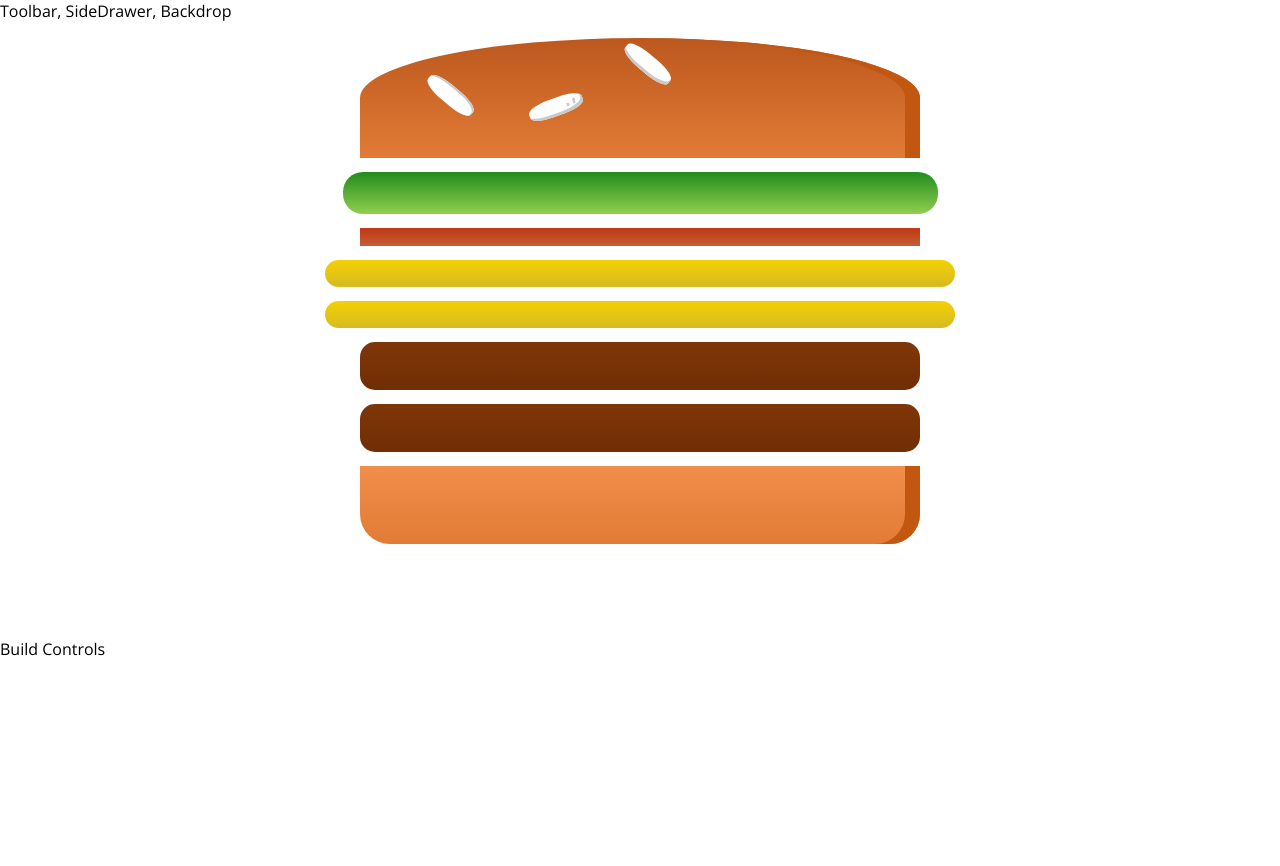
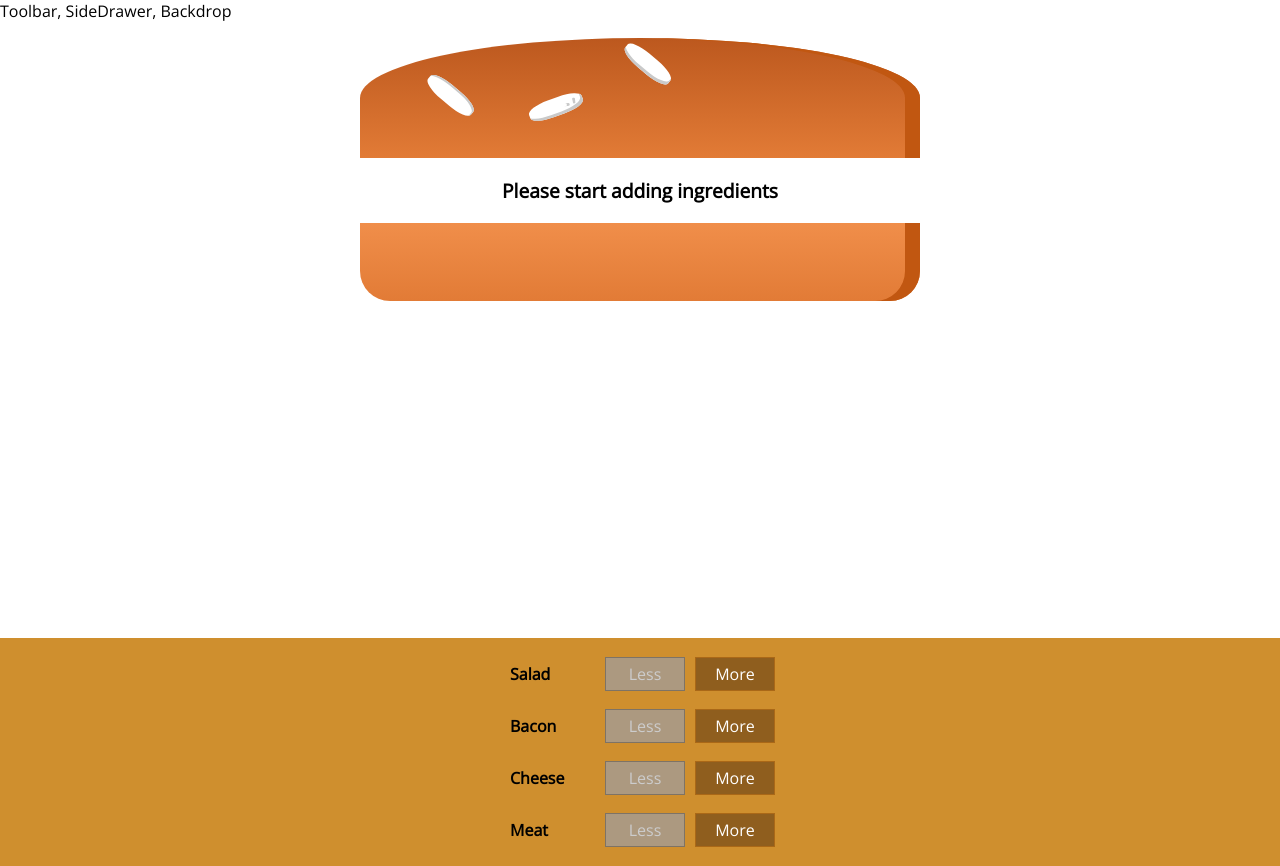
Before and after one commit to DenilsonDesigns/burger_builder_v3, a React (Create React App) app: page / in a window 1280 px wide. Before the commit the page ends 800 px from the top, so only its background shows below. Built offline with nearby package versions, Linux system fonts and the light colour scheme.

Commit message:
added build controls

```diff
--- /dev/null
+++ b/src/components/Burger/BuildControls/BuildControl/BuildControl.jsx
@@ -0,0 +1,22 @@
+import React from "react";
+import classes from "./BuildControl.module.css";
+
+const BuildControl = props => {
+  return (
+    <div className={classes.BuildControl}>
+      <div className={classes.Label}>{props.label}</div>
+      <button
+        disabled={props.disabled}
+        onClick={props.removed}
+        className={classes.Less}
+      >
+        Less
+      </button>
+      <button onClick={props.added} className={classes.More}>
+        More
+      </button>
+    </div>
+  );
+};
+
+export default BuildControl;
--- /dev/null
+++ b/src/components/Burger/BuildControls/BuildControl/BuildControl.module.css
@@ -0,0 +1,58 @@
+.BuildControl {
+  display: flex;
+  justify-content: space-between;
+  align-items: center;
+  margin: 5px 0;
+}
+
+.BuildControl button {
+  display: block;
+  font: inherit;
+  padding: 5px;
+  margin: 0 5px;
+  width: 80px;
+  border: 1px solid #aa6817;
+  cursor: pointer;
+  outline: none;
+}
+
+.BuildControl button:disabled {
+  background-color: #ac9980;
+  border: 1px solid #7e7365;
+  color: #ccc;
+  cursor: default;
+}
+
+.BuildControl button:hover:disabled {
+  background-color: #ac9980;
+  color: #ccc;
+  cursor: not-allowed;
+}
+
+.Label {
+  padding: 10px;
+  font-weight: bold;
+  width: 80px;
+}
+
+.BuildControl .Less {
+  background-color: #d39952;
+  color: white;
+}
+
+.BuildControl .More {
+  background-color: #8f5e1e;
+  color: white;
+}
+
+.BuildControl .Less:hover,
+.BuildControl .Less:active {
+  background-color: #daa972;
+  color: white;
+}
+
+.BuildControl .More:hover,
+.BuildControl .More:active {
+  background-color: #99703f;
+  color: white;
+}
--- /dev/null
+++ b/src/components/Burger/BuildControls/BuildControls.jsx
@@ -0,0 +1,28 @@
+import React from "react";
+import classes from "./BuildControls.module.css";
+import BuildControl from "./BuildControl/BuildControl";
+
+const controls = [
+  { label: "Salad", type: "salad" },
+  { label: "Bacon", type: "bacon" },
+  { label: "Cheese", type: "cheese" },
+  { label: "Meat", type: "meat" }
+];
+
+const BuildControls = props => {
+  return (
+    <div className={classes.BuildControls}>
+      {controls.map(ctrl => (
+        <BuildControl
+          added={() => props.ingredientAdded(ctrl.type)}
+          removed={() => props.ingredientRemoved(ctrl.type)}
+          key={ctrl.label}
+          label={ctrl.label}
+          disabled={props.disabled[ctrl.type]}
+        />
+      ))}
+    </div>
+  );
+};
+
+export default BuildControls;
--- /dev/null
+++ b/src/components/Burger/BuildControls/BuildControls.module.css
@@ -0,0 +1,10 @@
+.BuildControls {
+  width: 100%;
+  background-color: #cf8f2e;
+  display: flex;
+  flex-flow: column;
+  align-items: center;
+  box-shadow: 0 2px 1px #ccc;
+  margin: auto;
+  padding: 10px 0;
+}
--- a/src/components/Burger/Burger.js
+++ b/src/components/Burger/Burger.js
@@ -4,12 +4,18 @@
 
 const Burger = props => {
   //flatten state object from BurgerBuilder into an array.
-  const transformedIng = Object.keys(props.ingredients).map(el => {
-    return [...Array(props.ingredients[el])].map((_, index) => {
-      return <BurgerIngredient key={el + index} type={el} />;
-    });
-  });
-
+  let transformedIng = Object.keys(props.ingredients)
+    .map(el => {
+      return [...Array(props.ingredients[el])].map((_, index) => {
+        return <BurgerIngredient key={el + index} type={el} />;
+      });
+    })
+    .reduce((arr, el) => {
+      return arr.concat(el);
+    }, []);
+  if (transformedIng.length === 0) {
+    transformedIng = <p>Please start adding ingredients</p>;
+  }
   return (
     <div className={classes.Burger}>
       <BurgerIngredient type="bread-top" />
--- a/src/containers/BurgerBuilder/BurgerBuilder.js
+++ b/src/containers/BurgerBuilder/BurgerBuilder.js
@@ -1,21 +1,73 @@
 import React, { Component } from "react";
 import Wrapper from "./../../hoc/Wrapper";
 import Burger from "../../components/Burger/Burger";
+import BuildControls from "./../../components/Burger/BuildControls/BuildControls";
+
+const INGREDIENT_PRICES = {
+  salad: 0.5,
+  cheese: 0.4,
+  meat: 1.3,
+  bacon: 0.7
+};
 
 class BurgerBuilder extends Component {
   state = {
     ingredients: {
-      salad: 1,
-      bacon: 1,
-      cheese: 2,
-      meat: 2
+      salad: 0,
+      bacon: 0,
+      cheese: 0,
+      meat: 0
+    },
+    totalPrice: 4
+  };
+  addIngHandler = type => {
+    const oldCount = this.state.ingredients[type];
+    const updatedCount = oldCount + 1;
+    const updatedIng = {
+      ...this.state.ingredients
+    };
+    updatedIng[type] = updatedCount;
+    const priceAddition = INGREDIENT_PRICES[type];
+    const oldPrice = this.state.totalPrice;
+    const newPrice = oldPrice + priceAddition;
+    this.setState({
+      totalPrice: newPrice,
+      ingredients: updatedIng
+    });
+  };
+  removeIngHandler = type => {
+    const oldCount = this.state.ingredients[type];
+    if (oldCount <= 0) {
+      return;
     }
+    const updatedCount = oldCount - 1;
+    const updatedIng = {
+      ...this.state.ingredients
+    };
+    updatedIng[type] = updatedCount;
+    const priceReduction = INGREDIENT_PRICES[type];
+    const oldPrice = this.state.totalPrice;
+    const newPrice = oldPrice - priceReduction;
+    this.setState({
+      totalPrice: newPrice,
+      ingredients: updatedIng
+    });
   };
   render() {
+    const disabledInfo = {
+      ...this.state.ingredients
+    };
+    for (let key in disabledInfo) {
+      disabledInfo[key] = disabledInfo[key] <= 0;
+    }
     return (
       <Wrapper>
         <Burger ingredients={this.state.ingredients} />
-        <div>Build Controls</div>
+        <BuildControls
+          ingredientRemoved={this.removeIngHandler}
+          ingredientAdded={this.addIngHandler}
+          disabled={disabledInfo}
+        />
       </Wrapper>
     );
   }
```
